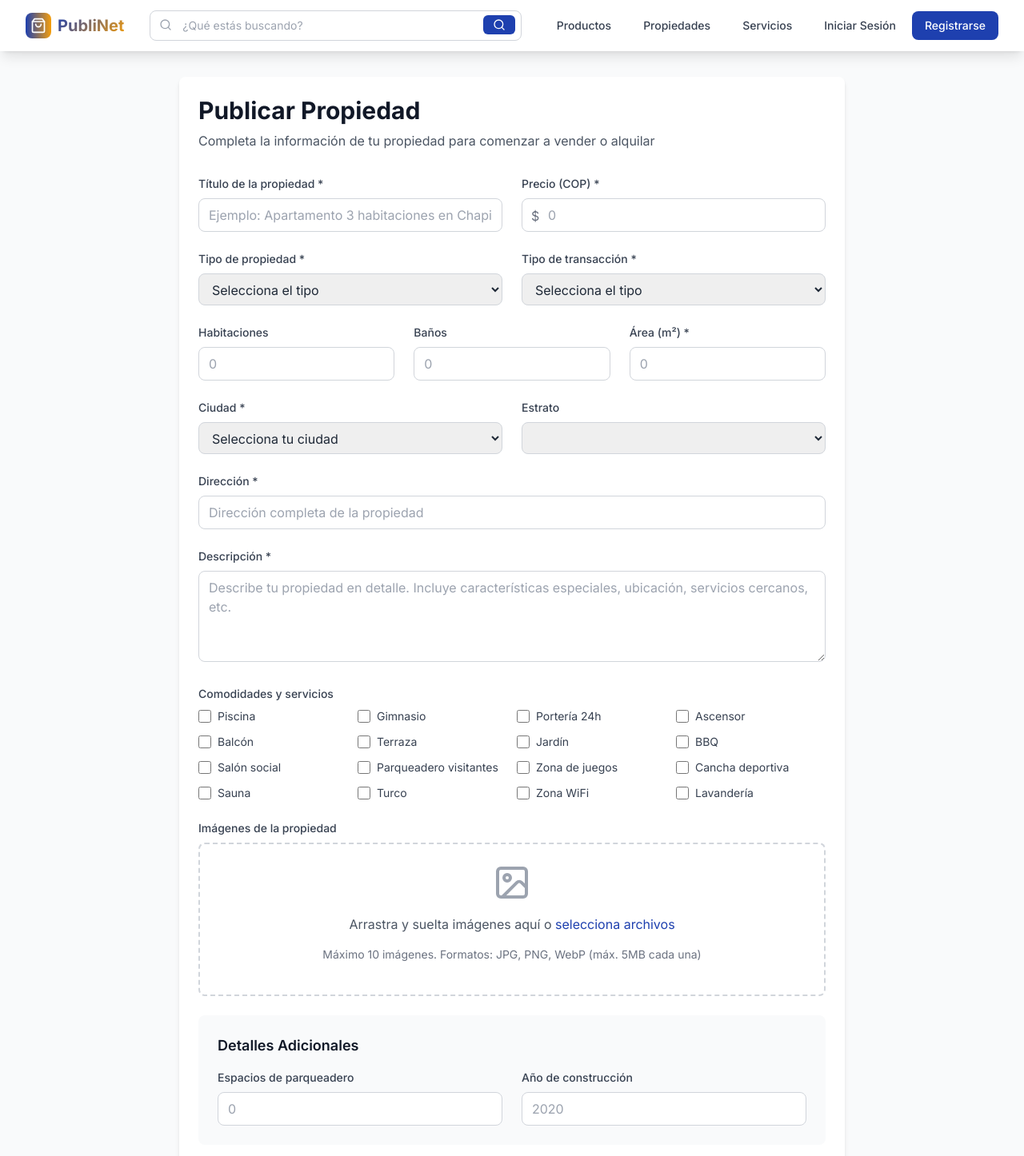
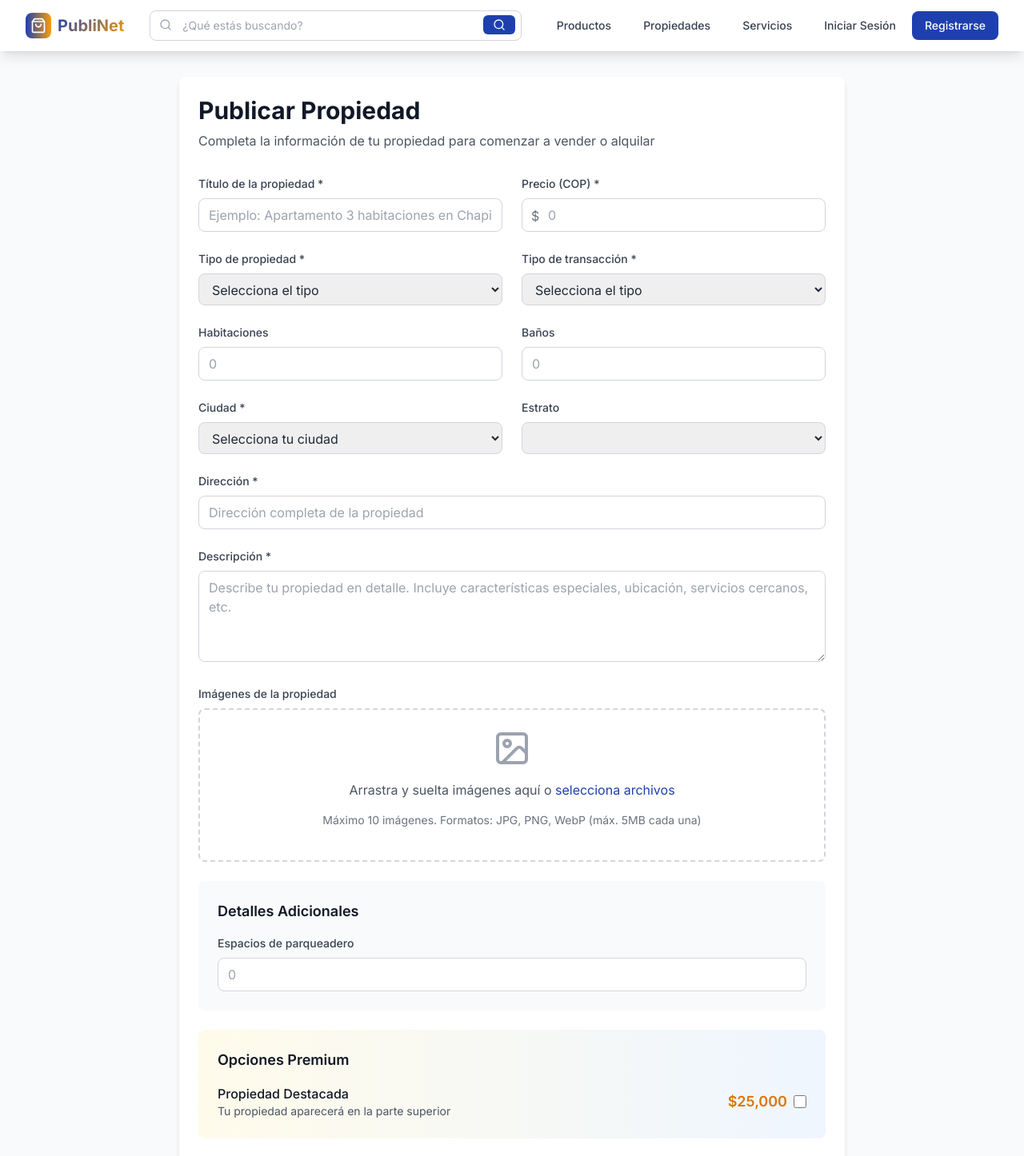
Before and after one commit to xshiritox/WebProMercado, a Vue app: page /post-property in a window 1280 px wide. Shown: the top 1446 px of the page at 80% size. Built offline with nearby package versions, Linux system fonts and the light colour scheme.

Commit message:
Simplify Property Posting Form

```diff
--- a/src/pages/PostPropertyPage.vue
+++ b/src/pages/PostPropertyPage.vue
@@ -80,7 +80,7 @@
           </div>
         </div>
 
-        <div class="grid grid-cols-1 lg:grid-cols-3 gap-6">
+        <div class="grid grid-cols-1 lg:grid-cols-2 gap-6">
           <div>
             <label for="bedrooms" class="block text-sm font-medium text-gray-700 mb-2">
               Habitaciones
@@ -106,22 +106,6 @@
               type="number"
               min="0"
               max="20"
-              class="w-full px-3 py-2 border border-gray-300 rounded-lg focus:ring-2 focus:ring-primary-500 focus:border-primary-500"
-              placeholder="0"
-            />
-          </div>
-
-          <div>
-            <label for="area" class="block text-sm font-medium text-gray-700 mb-2">
-              Área (m²) *
-            </label>
-            <input
-              id="area"
-              v-model="form.area"
-              type="number"
-              required
-              min="1"
-              step="0.01"
               class="w-full px-3 py-2 border border-gray-300 rounded-lg focus:ring-2 focus:ring-primary-500 focus:border-primary-500"
               placeholder="0"
             />
@@ -194,25 +178,6 @@
           ></textarea>
         </div>
 
-        <!-- Amenities -->
-        <div>
-          <label class="block text-sm font-medium text-gray-700 mb-2">
-            Comodidades y servicios
-          </label>
-          <div class="grid grid-cols-2 md:grid-cols-3 lg:grid-cols-4 gap-3">
-            <div v-for="amenity in availableAmenities" :key="amenity" class="flex items-center">
-              <input
-                :id="amenity"
-                v-model="form.amenities"
-                :value="amenity"
-                type="checkbox"
-                class="h-4 w-4 text-primary-600 focus:ring-primary-500 border-gray-300 rounded"
-              />
-              <label :for="amenity" class="ml-2 text-sm text-gray-700">{{ amenity }}</label>
-            </div>
-          </div>
-        </div>
-
         <!-- Images -->
         <div>
           <label class="block text-sm font-medium text-gray-700 mb-2">
@@ -272,7 +237,7 @@
         <div class="bg-gray-50 rounded-lg p-6">
           <h3 class="text-lg font-semibold text-gray-900 mb-4">Detalles Adicionales</h3>
 
-          <div class="grid grid-cols-1 lg:grid-cols-2 gap-6">
+          <div class="grid grid-cols-1 lg:grid-cols-1 gap-6">
             <div>
               <label for="parking_spaces" class="block text-sm font-medium text-gray-700 mb-2">
                 Espacios de parqueadero
@@ -285,21 +250,6 @@
                 max="20"
                 class="w-full px-3 py-2 border border-gray-300 rounded-lg focus:ring-2 focus:ring-primary-500 focus:border-primary-500"
                 placeholder="0"
-              />
-            </div>
-
-            <div>
-              <label for="year_built" class="block text-sm font-medium text-gray-700 mb-2">
-                Año de construcción
-              </label>
-              <input
-                id="year_built"
-                v-model="form.year_built"
-                type="number"
-                min="1900"
-                :max="new Date().getFullYear()"
-                class="w-full px-3 py-2 border border-gray-300 rounded-lg focus:ring-2 focus:ring-primary-500 focus:border-primary-500"
-                placeholder="2020"
               />
             </div>
           </div>
@@ -379,13 +329,10 @@ const form = reactive({
   transaction_type: '',
   bedrooms: null as number | null,
   bathrooms: null as number | null,
-  area: null as number | null,
   location: '',
   address: '',
   description: '',
-  amenities: [] as string[],
   parking_spaces: null as number | null,
-  year_built: null as number | null,
   stratum: null as number | null,
   featured: false,
   images: [] as File[]
@@ -397,19 +344,12 @@ const colombianCities = [
   'Neiva', 'Soledad', 'Armenia', 'Villavicencio', 'Montería', 'Valledupar', 'Granada'
 ]
 
-const availableAmenities = [
-  'Piscina', 'Gimnasio', 'Portería 24h', 'Ascensor', 'Balcón', 'Terraza',
-  'Jardín', 'BBQ', 'Salón social', 'Parqueadero visitantes', 'Zona de juegos',
-  'Cancha deportiva', 'Sauna', 'Turco', 'Zona WiFi', 'Lavandería'
-]
-
 const isFormValid = computed(() => {
   return (
     form.title.trim() &&
     form.price &&
     form.property_type &&
     form.transaction_type &&
-    form.area &&
     form.location &&
     form.address.trim() &&
     form.description.trim()
@@ -552,15 +492,15 @@ const handleSubmit = async () => {
       transaction_type: form.transaction_type as 'venta' | 'alquiler',
       bedrooms: form.bedrooms,
       bathrooms: form.bathrooms,
-      area: form.area!,
+      area: 1, // Default value since area is required in the database
       location: form.location,
       address: form.address,
       user_id: profile.value.id,
       featured: form.featured,
       images: imageUrls,
-      amenities: form.amenities,
+      amenities: [], // Empty array since we removed amenities
       parking_spaces: form.parking_spaces || 0,
-      year_built: form.year_built,
+      year_built: null, // Removed from form
       stratum: form.stratum
     }
 
```
